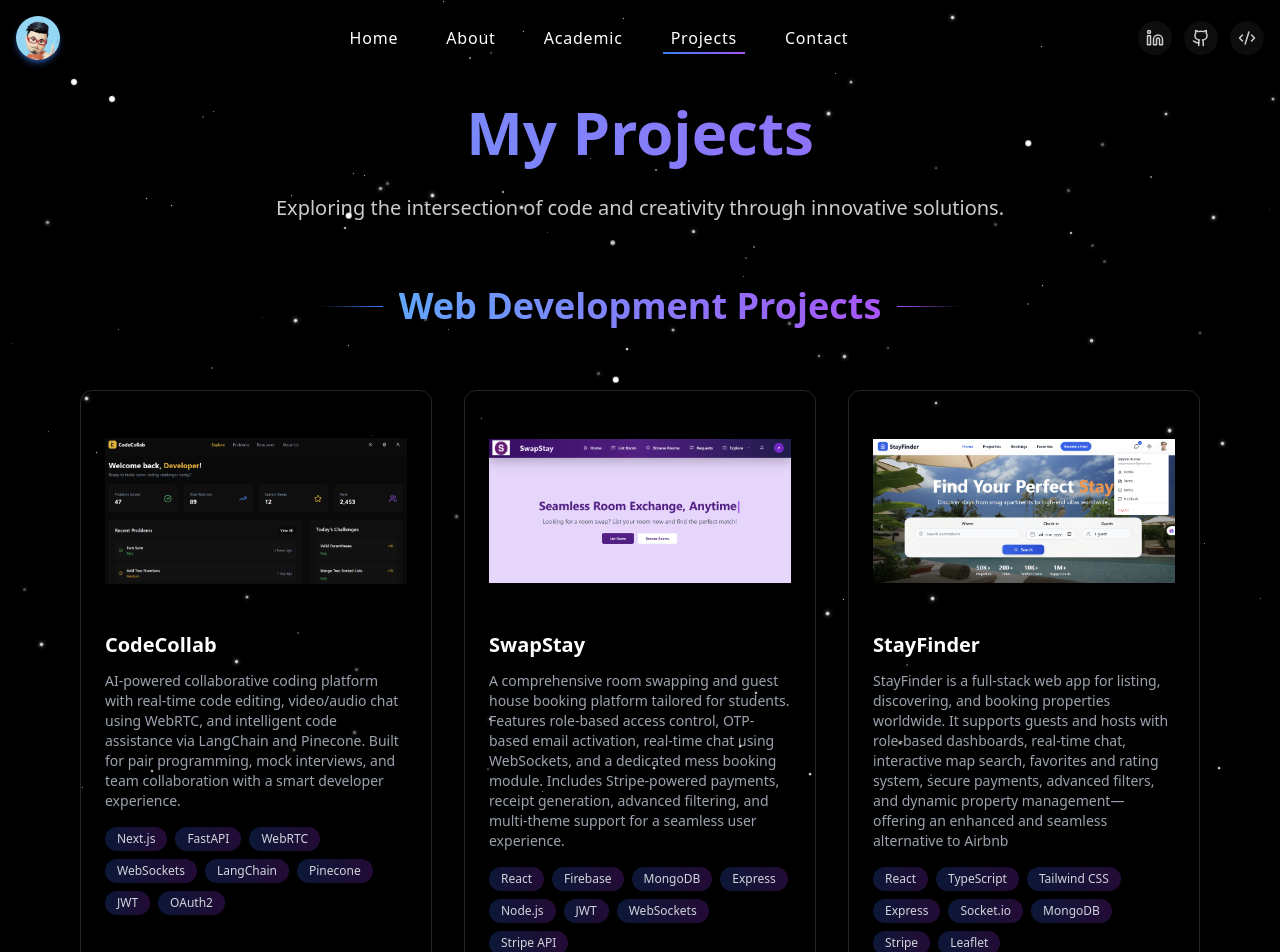
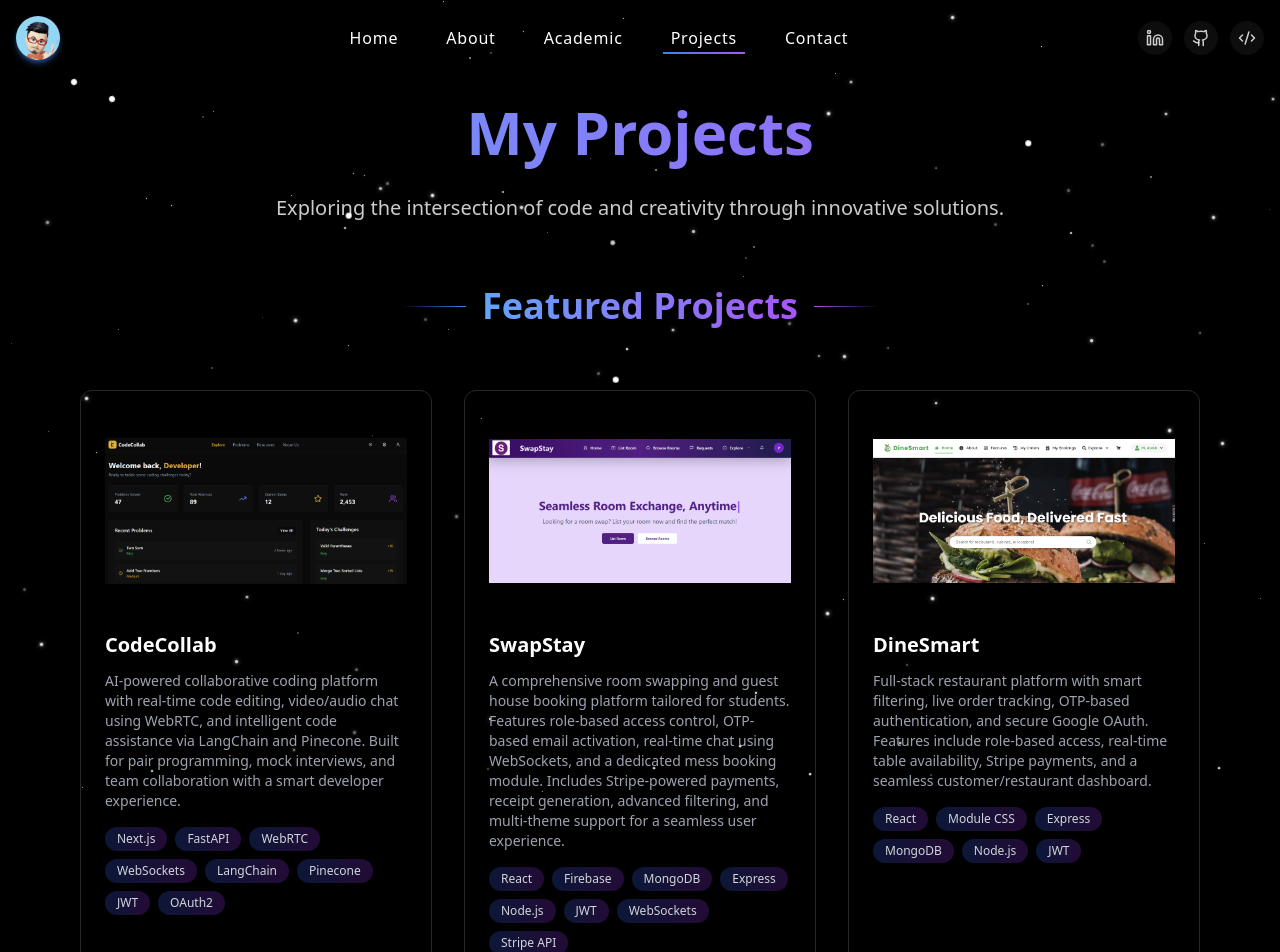
Before and after one commit to Anish-Tripathi/Portfolio, a React (Vite) app: page /projects in a window 1280 px wide. Shown: the top 952 px of the page. Built offline with nearby package versions, Linux system fonts and the light colour scheme.

Commit message:
updated projects

```diff
--- a/src/components/About/AboutCertifications.tsx
+++ b/src/components/About/AboutCertifications.tsx
@@ -104,6 +104,9 @@ function AboutCertifications() {
             </motion.div>
           ))}
         </motion.div>
+        <div className="mt-2 flex justify-end">
+          <p className="text-sm text-gray-400 italic">. . . and many more</p>
+        </div>
       </div>
     </section>
   );
--- a/src/components/Project/WebDevelopmentProjects.tsx
+++ b/src/components/Project/WebDevelopmentProjects.tsx
@@ -20,6 +20,88 @@ const WebDevelopmentProjects: React.FC<WebDevelopmentProjectsProps> = ({
 
   const projects = [
     {
+      title: "StayFinder",
+      description:
+        "Developed a full-stack property booking platform for The Glen, India’s premier hospitality service company, during a 2-month paid internship, earning an incentive for exceptional work.",
+      tech: [
+        "React",
+        "TypeScript",
+        "Tailwind CSS",
+        "Express",
+        "Socket.io",
+        "MongoDB",
+        "Stripe",
+        "Leaflet",
+      ],
+      link: "https://github.com/Anish-Tripathi/StayFinder",
+      demo: "",
+      image: "/StayFinder.png",
+      category: "internship",
+    },
+    {
+      title: "LeetAssist",
+      description:
+        "Contributed to Screen By AI’s flagship product Slingshot, an AI-powered mock interview and coding assistant platform, during a paid 1-month internship. Features problem breakdowns, optimized code solutions, and real-time feedback via a Chrome extension.",
+      tech: [
+        "React",
+        "Chrome Extension",
+        "OpenAI API",
+        "Tailwind CSS",
+        "TypeScript",
+      ],
+      link: "https://github.com/Anish-Tripathi/LeetAssist",
+      demo: "",
+      image: "/LeetAssist.png",
+      category: "internship",
+    },
+    {
+      title: "TrackWise",
+      description:
+        "Developed a personal finance and transaction tracking web app for AMRR TechSols Pvt. Ltd. as part of a 3-month paid internship. Features secure Clerk authentication, real-time expense and income management, categorized transaction insights, and a responsive dashboard.",
+      tech: [
+        "React",
+        "Clerk",
+        "Tailwind CSS",
+        "FastAPI",
+        "PostgreSQL",
+        "SQLAlchemy",
+        "JWT",
+        "Axios",
+      ],
+      link: "https://github.com/Anish-Tripathi/TrackWise",
+      demo: "https://trackwise.vercel.app/",
+      image: "/trackwise.png",
+      category: "internship",
+    },
+    {
+      title: "GigFloww Dashboard",
+      description:
+        "Built a modern HR management dashboard for GigFloww, a US/UK-based HR consultancy, as a paid 1-month internship project. Features intuitive interfaces for candidate tracking, onboarding workflows, and workforce analytics, crafted using Shadcn UI for a responsive experience.",
+      tech: [
+        "React",
+        "TypeScript",
+        "Tailwind CSS",
+        "Shadcn UI",
+        "Vite",
+        "Zustand",
+        "React Router",
+      ],
+      link: "https://github.com/Anish-Tripathi/GigFloww-Dashboard",
+      demo: "https://gig-floww-dashboard.vercel.app/",
+      image: "/gigfloww.png",
+      category: "internship",
+    },
+    {
+      title: "Calcify",
+      description:
+        "Developed a sleek, intelligent calculator with step-by-step explanations and natural language input for Oasis Infobyte Solution Pvt Ltd as an unpaid virtual internship project. Supports basic arithmetic to advanced scientific functions with a responsive UI.",
+      tech: ["ReactJS", "Bootstrap", "Context API", "Math.js", "CSS Grid"],
+      link: "https://github.com/Anish-Tripathi/Calcify",
+      demo: "https://calcify-tau.vercel.app/",
+      image: "/Calcify.png",
+      category: "internship",
+    },
+    {
       title: "CodeCollab",
       description:
         "AI-powered collaborative coding platform with real-time code editing, video/audio chat using WebRTC, and intelligent code assistance via LangChain and Pinecone. Built for pair programming, mock interviews, and team collaboration with a smart developer experience.",
@@ -36,6 +118,7 @@ const WebDevelopmentProjects: React.FC<WebDevelopmentProjectsProps> = ({
       link: "https://github.com/Anish-Tripathi/CodeCollab",
       demo: "https://example.com/codecollab",
       image: "/CodeCollab.png",
+      category: "personal",
     },
     {
       title: "SwapStay",
@@ -54,26 +137,8 @@ const WebDevelopmentProjects: React.FC<WebDevelopmentProjectsProps> = ({
       link: "https://github.com/Anish-Tripathi/SwapStay",
       demo: "https://example.com/swapstay",
       image: "/SwapStay.png",
+      category: "personal",
     },
-    {
-      title: "StayFinder",
-      description:
-        "StayFinder is a full-stack web app for listing, discovering, and booking properties worldwide. It supports guests and hosts with role-based dashboards, real-time chat, interactive map search, favorites and rating system, secure payments, advanced filters, and dynamic property management—offering an enhanced and seamless alternative to Airbnb",
-      tech: [
-        "React",
-        "TypeScript",
-        "Tailwind CSS",
-        "Express",
-        "Socket.io",
-        "MongoDB",
-        "Stripe",
-        "Leaflet",
-      ],
-      link: "https://github.com/Anish-Tripathi/StayFinder",
-      demo: "",
-      image: "/StayFinder.png",
-    },
-
     {
       title: "DineSmart",
       description:
@@ -82,21 +147,7 @@ const WebDevelopmentProjects: React.FC<WebDevelopmentProjectsProps> = ({
       link: "https://github.com/Anish-Tripathi/DineSmart",
       demo: "https://example.com/dinesmart",
       image: "/DineSmart.png",
-    },
-    {
-      title: "LeetAssist",
-      description:
-        "LeetAssist is your intelligent LeetCode companion that does more than just explain. It breaks down problems, walks through test cases, provides optimized code solutions, and suggests better complexities. Ask follow-up questions, get real-time feedback, and explore multiple programming languages- all from a sleek, interactive Chrome extension.",
-      tech: [
-        "React",
-        "Chrome Extension",
-        "OpenAI API",
-        "Tailwind CSS",
-        "TypeScript",
-      ],
-      link: "https://github.com/Anish-Tripathi/LeetAssist",
-      demo: "",
-      image: "/LeetAssist.png",
+      category: "personal",
     },
     {
       title: "SumUp",
@@ -106,24 +157,7 @@ const WebDevelopmentProjects: React.FC<WebDevelopmentProjectsProps> = ({
       link: "https://github.com/Anish-Tripathi/SumUp",
       demo: "",
       image: "/SumUp.png",
-    },
-    {
-      title: "TrackWise",
-      description:
-        "Personal finance tracker with secure Clerk authentication, real-time expense and income management, categorized transaction insights, and filtering by date. Includes a responsive dashboard, PostgreSQL backend, and JWT-based protected API using FastAPI.",
-      tech: [
-        "React",
-        "Clerk",
-        "Tailwind CSS",
-        "FastAPI",
-        "PostgreSQL",
-        "SQLAlchemy",
-        "JWT",
-        "Axios",
-      ],
-      link: "https://github.com/Anish-Tripathi/TrackWise",
-      demo: "https://trackwise.vercel.app/",
-      image: "/trackwise.png",
+      category: "personal",
     },
     {
       title: "DeliverEase",
@@ -141,6 +175,7 @@ const WebDevelopmentProjects: React.FC<WebDevelopmentProjectsProps> = ({
       link: "https://github.com/Anish-Tripathi/DeliverEase",
       demo: "https://example.com/deliverease",
       image: "/deliverEase.png",
+      category: "personal",
     },
     {
       title: "FlashFeed",
@@ -150,6 +185,7 @@ const WebDevelopmentProjects: React.FC<WebDevelopmentProjectsProps> = ({
       link: "https://github.com/Anish-Tripathi/FlashFeed",
       demo: "https://flash-feed-amber.vercel.app/",
       image: "/flashFeed.png",
+      category: "personal",
     },
     {
       title: "SkyCast",
@@ -167,15 +203,7 @@ const WebDevelopmentProjects: React.FC<WebDevelopmentProjectsProps> = ({
       link: "https://github.com/Anish-Tripathi/SkyCast",
       demo: "https://nebula-weather.vercel.app/",
       image: "/weather.png",
-    },
-    {
-      title: "Calcify",
-      description:
-        "Calcify is a sleek, intelligent calculator designed for real-world usability and clarity. It supports everything from basic arithmetic to advanced scientific functions, and goes beyond traditional calculators by providing step-by-step explanations, natural language input, and a responsive, visually refined UI.",
-      tech: ["ReactJS", "Bootstrap", "Context API", "Math.js", "CSS Grid"],
-      link: "https://github.com/Anish-Tripathi/Calcify",
-      demo: "https://calcify-tau.vercel.app/",
-      image: "/Calcify.png",
+      category: "personal",
     },
     {
       title: "TaskFlow",
@@ -183,6 +211,7 @@ const WebDevelopmentProjects: React.FC<WebDevelopmentProjectsProps> = ({
         "A simple task manager built to practice React basics like hooks and state. Allows users to add, delete, and mark tasks as done, with optional dark/light mode and basic styling using Bootstrap.",
       tech: ["ReactJS", "Bootstrap", "React Hooks"],
       image: "/ToDoList.png",
+      category: "personal",
     },
     {
       title: "Tic Tac Toe",
@@ -198,6 +227,7 @@ const WebDevelopmentProjects: React.FC<WebDevelopmentProjectsProps> = ({
       link: "https://github.com/Anish-Tripathi/Tic-Tac-Toe",
       demo: "https://tic-tac-toe-indol-kappa.vercel.app/",
       image: "/TicTacToe.png",
+      category: "personal",
     },
     {
       title: "Connectify",
@@ -205,6 +235,7 @@ const WebDevelopmentProjects: React.FC<WebDevelopmentProjectsProps> = ({
         "A beginner-friendly social media UI project designed to mimic the core layout and interactions of modern platforms. Includes post cards, user profiles, follow buttons, and a basic responsive feed layout to practice frontend skills.",
       tech: ["React", "Bootstrap", "Node.js"],
       image: "/Connectify.png",
+      category: "personal",
     },
     {
       title: "FoodList",
@@ -212,24 +243,36 @@ const WebDevelopmentProjects: React.FC<WebDevelopmentProjectsProps> = ({
         "Basic food listing app created to explore state management in React. Lets users add and reorder items with simple animations and persistent state using local storage.",
       tech: ["ReactJS", "Bootstrap"],
       image: "/FoodList.png",
+      category: "personal",
     },
   ];
 
-  return (
+  const internshipProjects = projects.filter(
+    (project) => project.category === "internship"
+  );
+  const personalProjects = projects.filter(
+    (project) => project.category === "personal"
+  );
+
+  const renderProjectSection = (
+    title: string,
+    projectList: typeof projects,
+    sectionIndex: number
+  ) => (
     <motion.div className="mb-24" variants={itemVariants}>
       <div className="flex items-center justify-center mb-16">
         <div className="h-px w-16 bg-gradient-to-r from-transparent to-blue-500"></div>
         <h2 className="text-4xl font-bold text-white mx-4 relative">
           <span className="bg-clip-text text-transparent bg-gradient-to-r from-blue-400 to-purple-500">
-            Web Development Projects
+            {title}
           </span>
         </h2>
         <div className="h-px w-16 bg-gradient-to-l from-transparent to-purple-500"></div>
       </div>
       <div className="grid md:grid-cols-2 lg:grid-cols-3 gap-8">
-        {projects.map((project, index) => (
+        {projectList.map((project, index) => (
           <motion.div
-            key={index}
+            key={`${sectionIndex}-${index}`}
             className="p-6 rounded-xl border border-zinc-800 shadow-lg transform transition duration-300 h-full"
             whileHover={{
               y: -10,
@@ -237,7 +280,7 @@ const WebDevelopmentProjects: React.FC<WebDevelopmentProjectsProps> = ({
                 "0 20px 25px -5px rgba(0, 0, 0, 0.2), 0 10px 10px -5px rgba(0, 0, 0, 0.04)",
               borderColor: "rgba(139, 92, 246, 0.3)",
             }}
-            onMouseEnter={() => setHoveredIndex(index)}
+            onMouseEnter={() => setHoveredIndex(sectionIndex * 100 + index)}
             onMouseLeave={() => setHoveredIndex(null)}
             initial={{ opacity: 0 }}
             whileInView={{ opacity: 1 }}
@@ -297,6 +340,13 @@ const WebDevelopmentProjects: React.FC<WebDevelopmentProjectsProps> = ({
       </div>
     </motion.div>
   );
+
+  return (
+    <>
+      {renderProjectSection("Featured Projects", personalProjects, 2)}
+      {renderProjectSection("Paid/Internship Projects", internshipProjects, 1)}
+    </>
+  );
 };
 
 export default WebDevelopmentProjects;
```
Also changed, not shown: src/components/About/AboutStats.tsx (+9 -4 lines), public/gigfloww.png (added).
